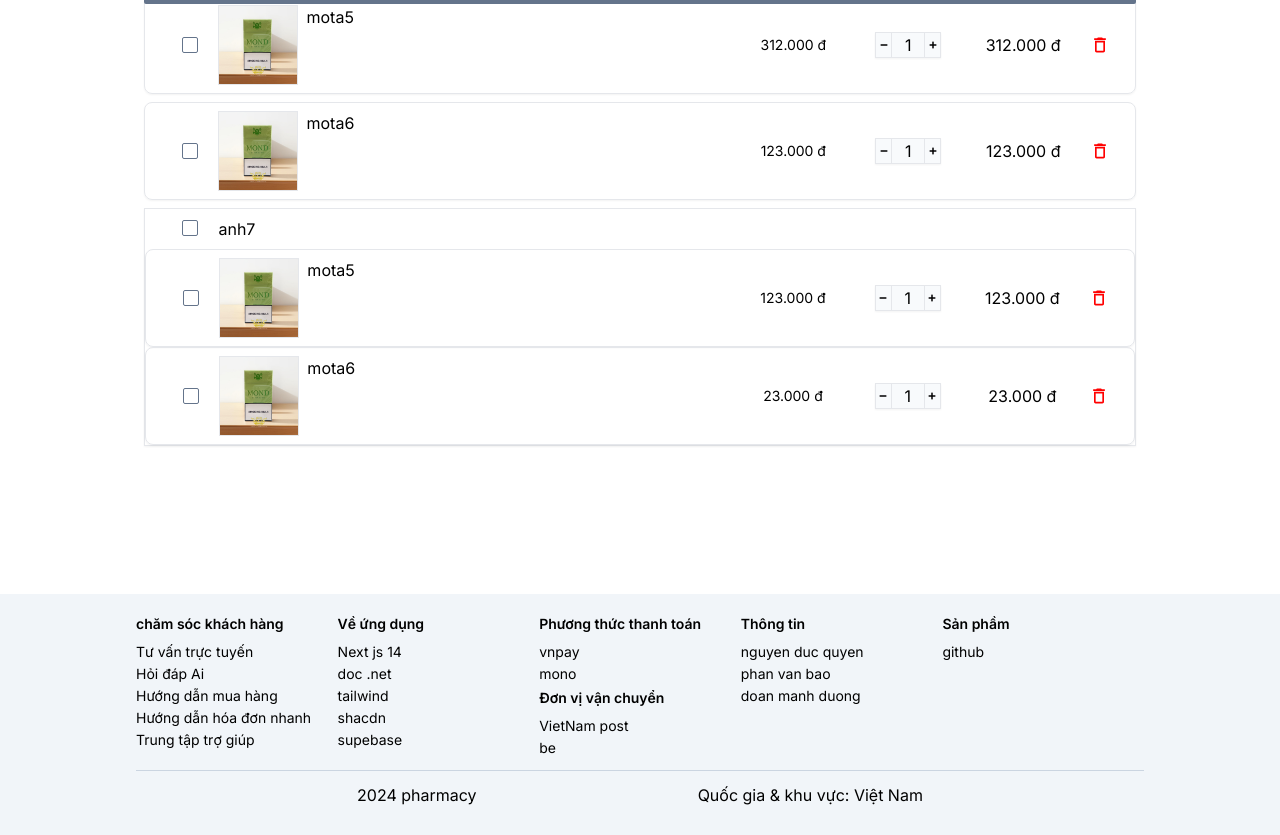
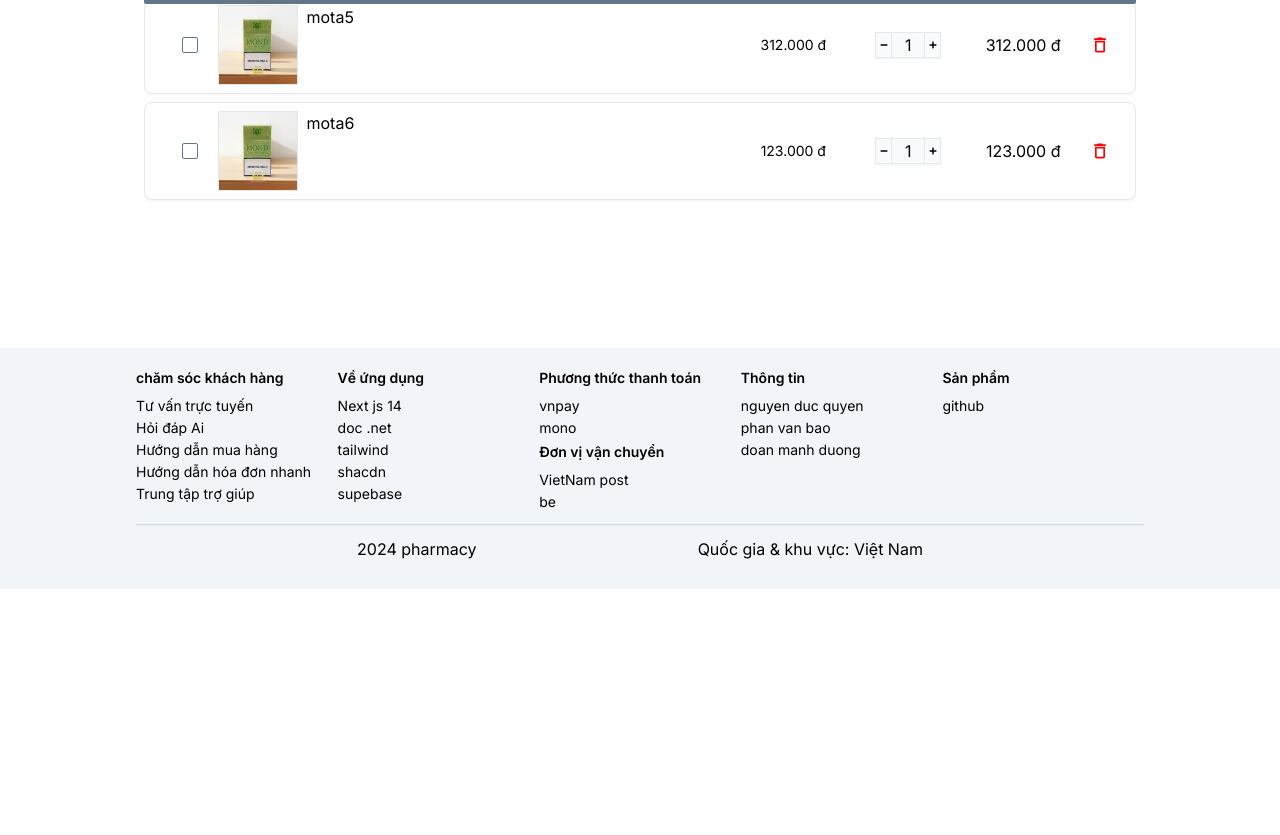
Before and after one commit to xuanbaojr/pharmacy, a Next.js app in the folder client/: page /cart in a window 1280 px wide. Shown: the part 796-1631 px from the top of the page. After the commit the page ends 1385 px from the top, so only its background shows below. Built offline with nearby package versions, Linux system fonts and the light colour scheme.

Commit message:
fix cart list

```diff
--- a/client/components/shared/CartList/CartType.ts
+++ b/client/components/shared/CartList/CartType.ts
@@ -50,21 +50,21 @@ export const listOrder : (pharmacy | prescription) [] = [
         price : 123,
         quantity : 1
     },
-     {
-        name :"anh7",
-        pharmacy : [
-            {
-                image : anh1,
-                description: "mota5",
-                price : 123,
-                quantity : 1
-            },{
-                image : anh1,
-                description: "mota6",
-                price : 23,
-                quantity : 1
-            }
-        ],
-        guide : "day la huong dan "
-    }
+    //  {
+    //     name :"anh7",
+    //     pharmacy : [
+    //         {
+    //             image : anh1,
+    //             description: "mota5",
+    //             price : 123,
+    //             quantity : 1
+    //         },{
+    //             image : anh1,
+    //             description: "mota6",
+    //             price : 23,
+    //             quantity : 1
+    //         }
+    //     ],
+    //     guide : "day la huong dan "
+    // }
 ]
```
